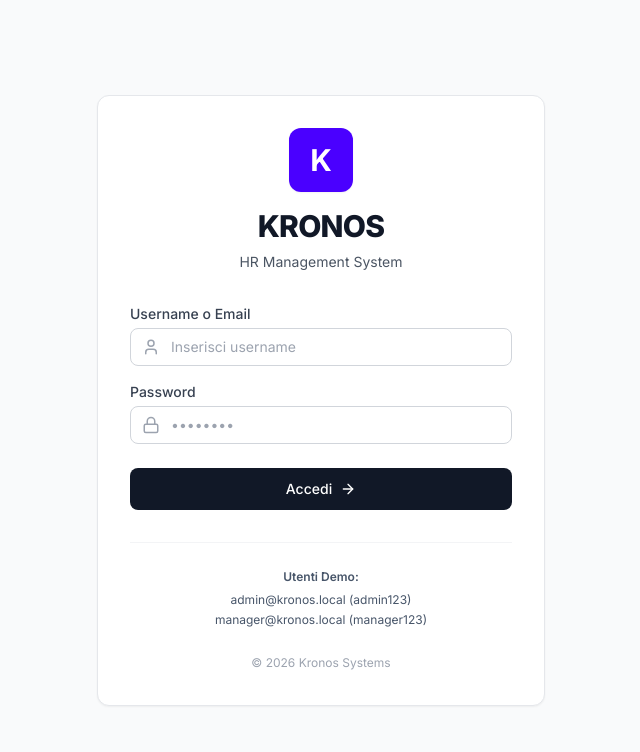
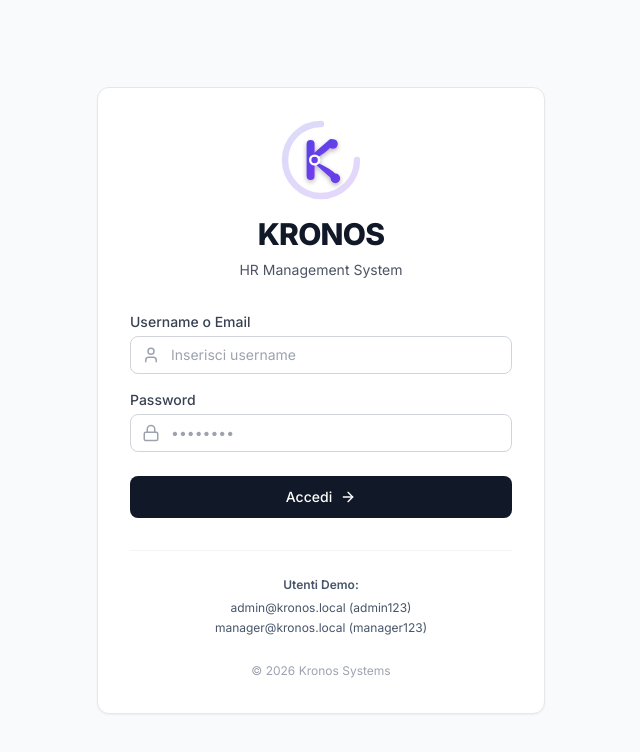
Before and after one commit to cristian75IT/kronos-hrms, a React (Vite) app in the folder frontend/: page /login in a window 1280 px wide. Shown: the top 752 px of the page, without its empty margins (319-959 px from the left). Built offline with nearby package versions, Linux system fonts and the light colour scheme; no server answers; what datatables.net-react would draw is missing.

Commit message:
feat: introduce a new SVG-based Logo component and remove static wallet data seeding from an Alembic migration.

```diff
--- /dev/null
+++ b/frontend/src/components/common/Logo.tsx
@@ -0,0 +1,80 @@
+/**
+ * KRONOS - Common Logo Component
+ */
+
+
+interface LogoProps {
+    className?: string;
+    size?: number | string;
+}
+
+export function Logo({ className, size = 40 }: LogoProps) {
+    return (
+        <div
+            className={`relative flex items-center justify-center ${className}`}
+            style={{ width: size, height: size }}
+        >
+            <svg
+                viewBox="0 0 100 100"
+                fill="none"
+                xmlns="http://www.w3.org/2000/svg"
+                className="w-full h-full"
+            >
+                <defs>
+                    <linearGradient id="logo-gradient" x1="0%" y1="0%" x2="100%" y2="100%">
+                        <stop offset="0%" stopColor="#4F46E5" />
+                        <stop offset="100%" stopColor="#7C3AED" />
+                    </linearGradient>
+                    <filter id="logo-shadow" x="-20%" y="-20%" width="140%" height="140%">
+                        <feGaussianBlur in="SourceAlpha" stdDeviation="3" />
+                        <feOffset dx="0" dy="2" result="offsetblur" />
+                        <feComponentTransfer>
+                            <feFuncA type="linear" slope="0.3" />
+                        </feComponentTransfer>
+                        <feMerge>
+                            <feMergeNode />
+                            <feMergeNode in="SourceGraphic" />
+                        </feMerge>
+                    </filter>
+                </defs>
+
+                {/* Background Shape - A modern hexagonal circle */}
+                <path
+                    d="M50 5C25.147 5 5 25.147 5 50C5 74.853 25.147 95 50 95C74.853 95 95 74.853 95 50"
+                    stroke="url(#logo-gradient)"
+                    strokeWidth="8"
+                    strokeLinecap="round"
+                    className="opacity-20"
+                />
+
+                {/* The "K" Integrated with Time and Growth */}
+                <g filter="url(#logo-shadow)">
+                    {/* Main vertical bar (The trunk/back of K) - Styled as a stylized figure */}
+                    <rect x="32" y="25" width="10" height="50" rx="5" fill="url(#logo-gradient)" />
+
+                    {/* Upper arm of K - Styled as a clock hand or growth arrow */}
+                    <path
+                        d="M37 50C37 50 55 45 65 30C68 25.5 63 22 60 25L37 45"
+                        fill="url(#logo-gradient)"
+                    />
+
+                    {/* Lower arm of K - Styled as a support or path */}
+                    <path
+                        d="M37 50L65 75C68 78 72 75 70 70C65 60 37 50 37 50Z"
+                        fill="url(#logo-gradient)"
+                    />
+
+                    {/* Central Connecting Node - The "Heart" of HR */}
+                    <circle cx="42" cy="50" r="7" fill="white" />
+                    <circle cx="42" cy="50" r="4" fill="url(#logo-gradient)" />
+
+                    {/* External Nodes - Representing interconnected people */}
+                    <circle cx="65" cy="30" r="6" fill="url(#logo-gradient)" />
+                    <circle cx="68" cy="73" r="6" fill="url(#logo-gradient)" />
+                </g>
+            </svg>
+        </div>
+    );
+}
+
+export default Logo;
--- a/frontend/src/components/layout/Sidebar.tsx
+++ b/frontend/src/components/layout/Sidebar.tsx
@@ -21,6 +21,7 @@ import {
 } from 'lucide-react';
 import { useAuth } from '../../context/AuthContext';
 import { clsx } from 'clsx';
+import { Logo } from '../common/Logo';
 
 interface NavItem {
   label: string;
@@ -98,7 +99,7 @@ export function Sidebar() {
       {/* Logo */}
       <div className="sidebar-header">
         <Link to="/" className="sidebar-logo">
-          <div className="sidebar-logo-icon">K</div>
+          <Logo size={32} />
           {!collapsed && <span className="sidebar-logo-text">KRONOS</span>}
         </Link>
         <button
--- a/frontend/src/pages/auth/LoginPage.tsx
+++ b/frontend/src/pages/auth/LoginPage.tsx
@@ -5,6 +5,7 @@ import { useAuth } from '../../context/AuthContext';
 import { Navigate, useLocation } from 'react-router-dom';
 import { ArrowRight, User, Lock, AlertCircle } from 'lucide-react';
 import { useState } from 'react';
+import { Logo } from '../../components/common/Logo';
 
 export function LoginPage() {
   const { login, isAuthenticated } = useAuth();
@@ -41,8 +42,8 @@ export function LoginPage() {
     <div className="min-h-screen flex items-center justify-center bg-gray-50 py-12 px-4 sm:px-6 lg:px-8">
       <div className="max-w-md w-full space-y-8 bg-white p-8 rounded-xl border border-gray-200 shadow-sm">
         <div className="text-center">
-          <div className="mx-auto h-16 w-16 bg-primary rounded-xl flex items-center justify-center text-white text-3xl font-bold shadow-sm mb-4">
-            K
+          <div className="mx-auto h-20 w-20 flex items-center justify-center mb-4">
+            <Logo size={80} />
           </div>
           <h2 className="text-3xl font-extrabold text-gray-900">KRONOS</h2>
           <p className="mt-2 text-sm text-gray-600">HR Management System</p>
```
Also changed, not shown: 1 other file (tests, documents, lock files or other folders).
